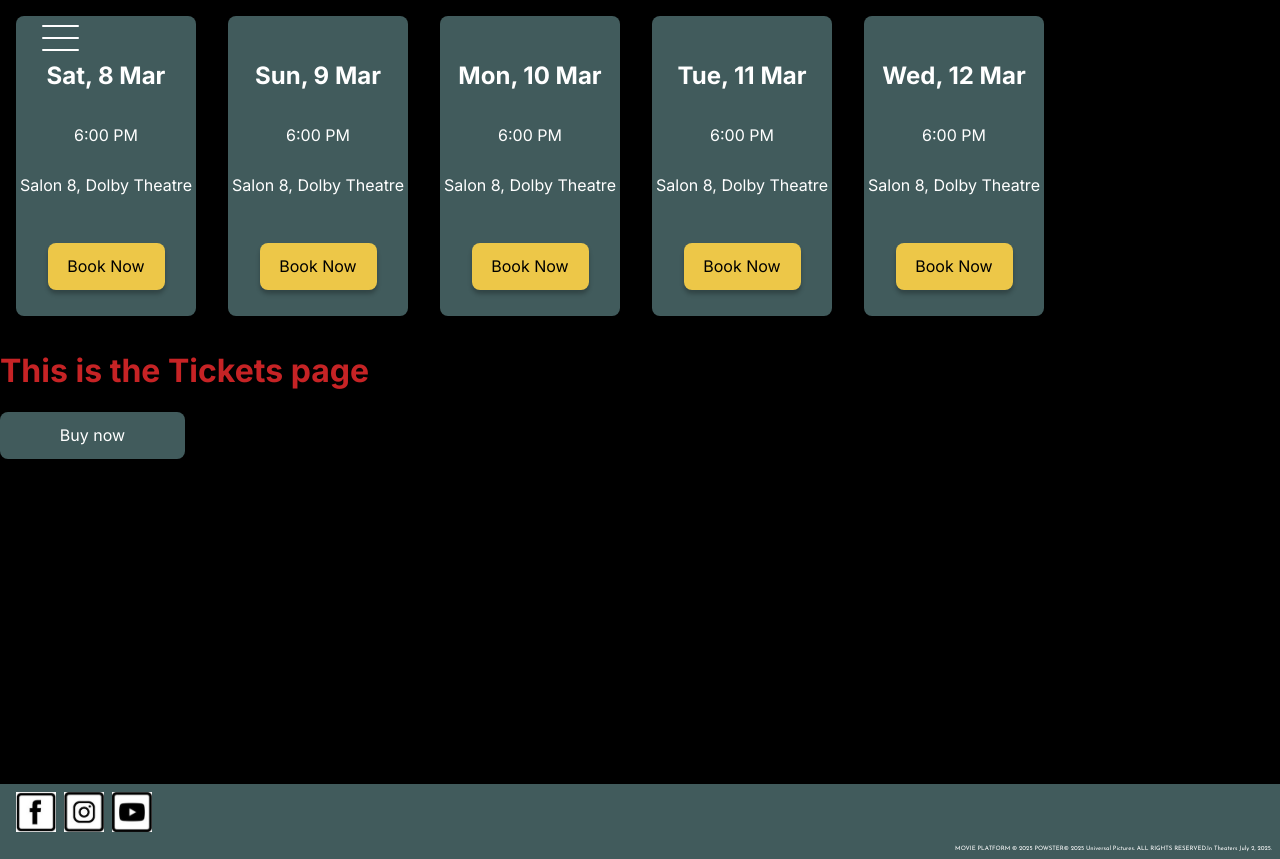
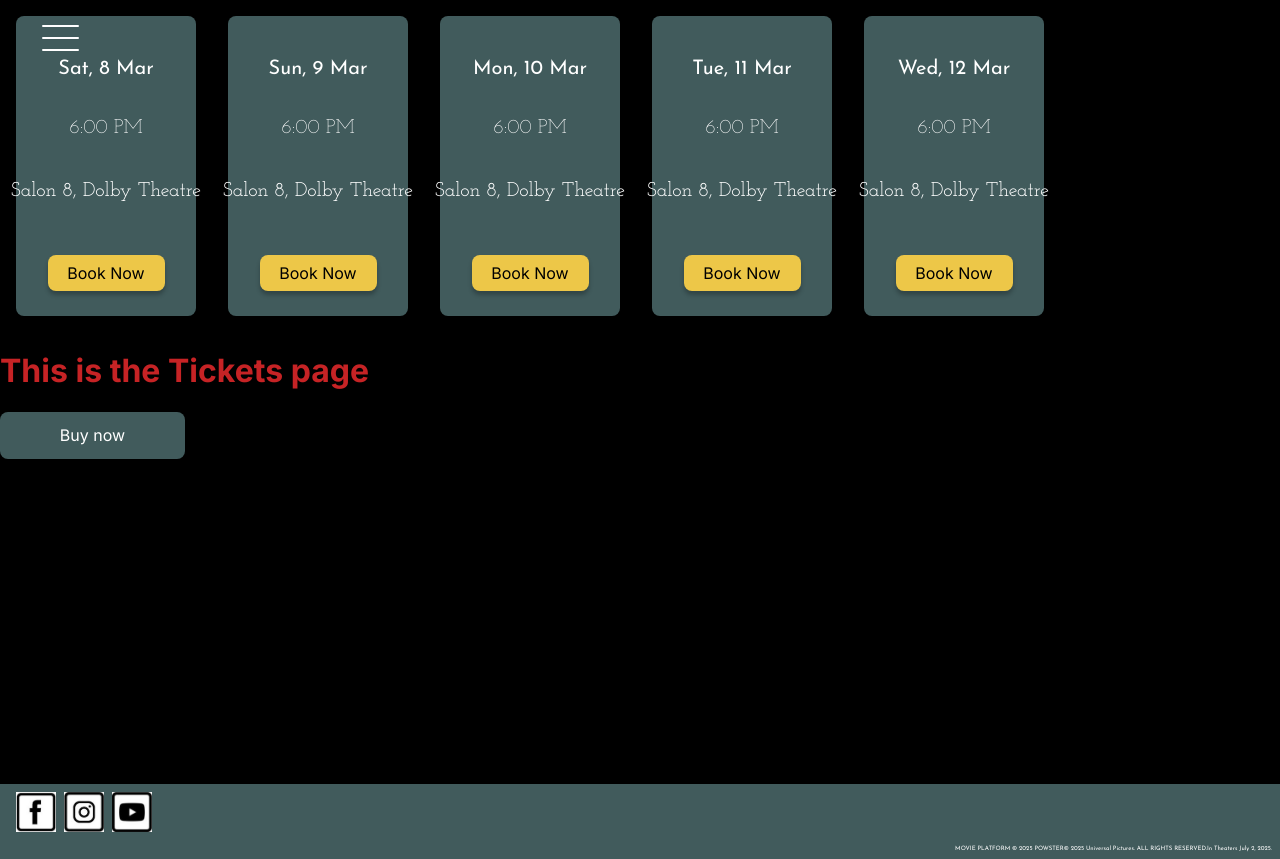
Before and after one commit to mikaelakihl/mi-graphic-tools-assignment2-jurassic-world, a Vue app: page /tickets in a window 1280 px wide. Built offline with nearby package versions, Linux system fonts and the light colour scheme; a web font is replaced by a local one.

Commit message:
fix: updated components with mixins for text styling

```diff
--- a/src/components/atoms/BookBtn.vue
+++ b/src/components/atoms/BookBtn.vue
@@ -10,9 +10,9 @@ button {
   padding: 0.5rem;
   border: 0;
   border-radius: 8px;
-  font-size: 20px;
-  font-weight: 400;
   box-shadow: 0px 4px 4px 0px #00000040;
+  @include h2;
+
 
   &:active {
     background-color: $lightyellow;
--- a/src/components/molecules/AppFooter.vue
+++ b/src/components/molecules/AppFooter.vue
@@ -39,7 +39,7 @@
 
   p {
     color: $white;
-    font-family: $secondary-font;
+    @include h2;
     font-size: 6px;
   }
 }
--- a/src/components/molecules/BookingCard.vue
+++ b/src/components/molecules/BookingCard.vue
@@ -68,6 +68,18 @@ generateDates()
       margin-top: 2rem;
     }
   }
+
+  .bookingDate{
+    @include h2;
+  }
+
+  .bookingTime{
+    @include quote;
+  }
+
+  .bookingLocation{
+    @include h3;
+  }
 }
 
 @media (min-width: 1440px) {
--- a/src/components/molecules/NavigationMobile.vue
+++ b/src/components/molecules/NavigationMobile.vue
@@ -61,6 +61,7 @@ function toggleHamburgerMenu() {
 .menu-open-heading {
   margin-top: 7rem;
   text-align: center;
+  @include h1;
 }
 
 .nav-links {
@@ -77,9 +78,10 @@ function toggleHamburgerMenu() {
 }
 
 .router-link {
-  color: $white;
   text-decoration: none;
   padding-left: 1rem;
+  @include h4;
+  color: $white;
 }
 
 .menu-container {
```
